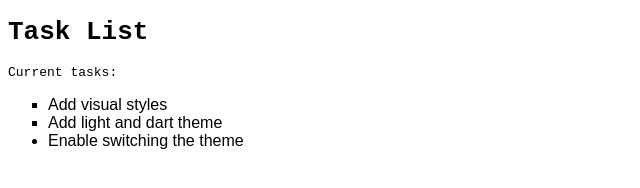
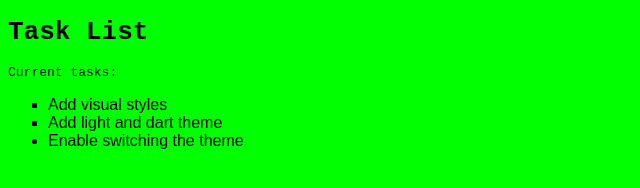
Before and after one commit to Ichimura-Riku/web_deploy_dotnet, a plain HTML site: page index.html in a window 1280 px wide. Shown: the whole page, without its empty margins (0-640 px from the left). Drawn offline with Linux system fonts and the light colour scheme.

Commit message:
update body theme

```diff
--- a/index.html
+++ b/index.html
@@ -8,7 +8,7 @@
     <link rel="stylesheet" href="main.css">
 </head>
 
-<body>
+<body class="light-theme">
     <h1>Task List</h1>
     <p class="msg">Current tasks:</p>
     <ul>
--- a/main.css
+++ b/main.css
@@ -13,3 +13,8 @@ ul {
 #msg {
     font-family: monospace;
 }
+
+.light-theme {
+    color: #000000;
+    background: #00fF00;
+}
```
